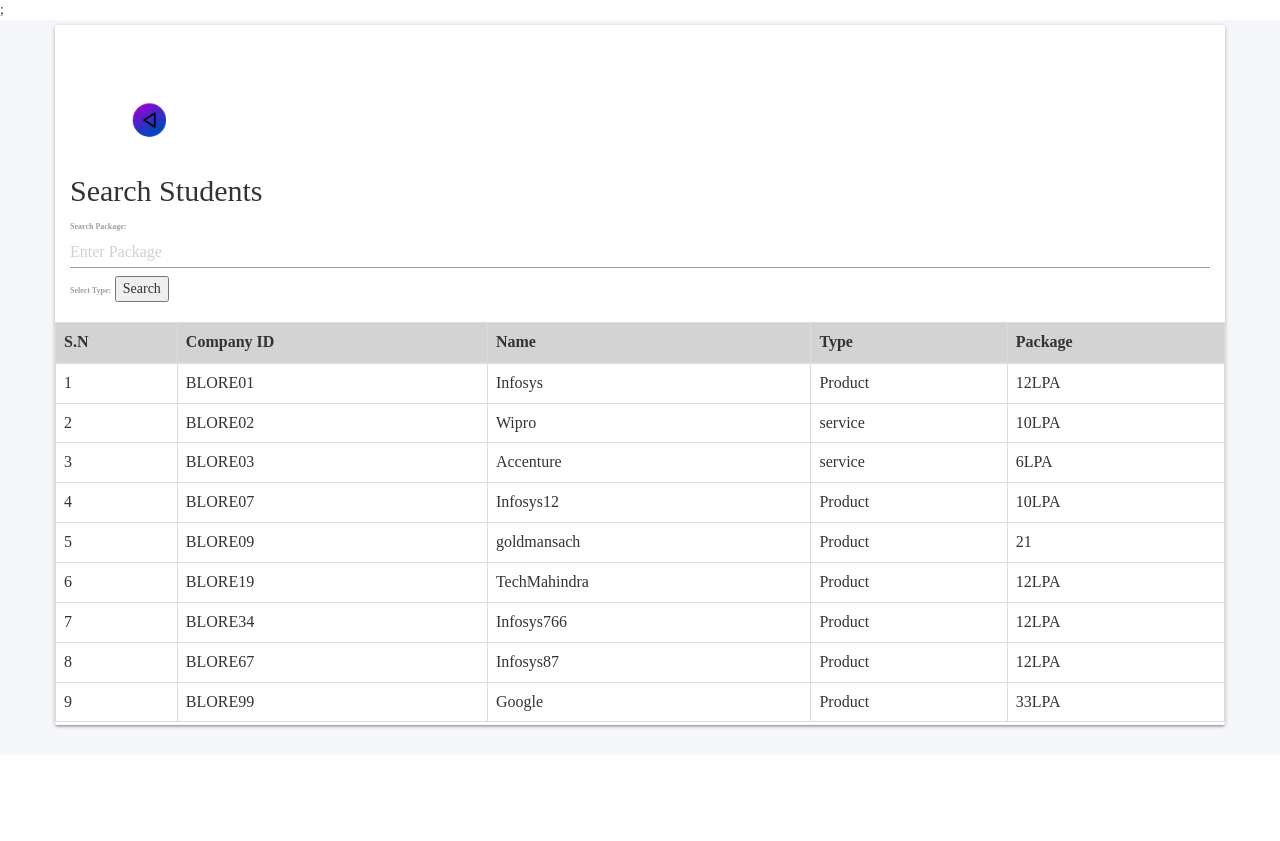
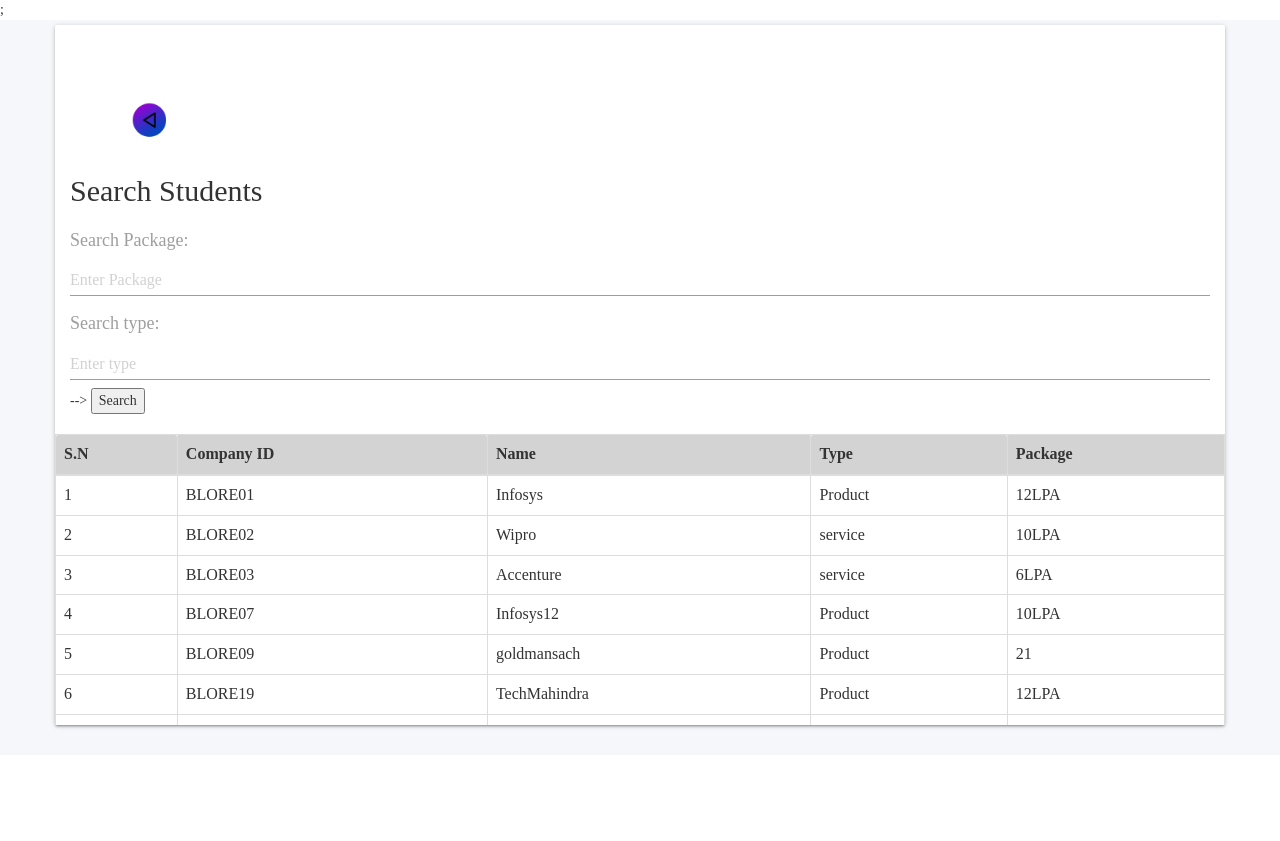
Before and after one commit to Niveditha-02/collegeplacement, a PHP site: page /viewc.php in a window 1280 px wide. Shown: the part 89-930 px from the top of the page. Run offline with PHP 8.4, Linux system fonts and the light colour scheme; data comes from the database, SQL or seed files in the repository.

Commit message:
Update viewc.php

```diff
--- a/viewc.php
+++ b/viewc.php
@@ -52,16 +52,18 @@
                         <div class="container">
                             <h2>Search Students</h2>
                             <form method="POST" action="">
-                                <label for="package">Search Package:</label>
+                                <label for="package"><h4>Search Package:</h4></label>
                                 <input type="text" id="package" name="package" placeholder="Enter Package">
 
-                                <label for="type">Select Type:</label>
+                               <label for="type"><h4>Search type:</h4></label>
+                                <input type="text" id="type" name="type" placeholder="Enter type">
+<!--                                 <label for="type">Select Type:</label>
                                 <select id="type" name="type">
                                     <option value="">All</option>
                                     <option value="Product">Product</option>
                                     <option value="service">service</option>
                                     <!-- Add other branches as needed -->
-                                </select>
+                                </select> -->
 
                                 <button type="submit">Search</button>
                             </form>
```
